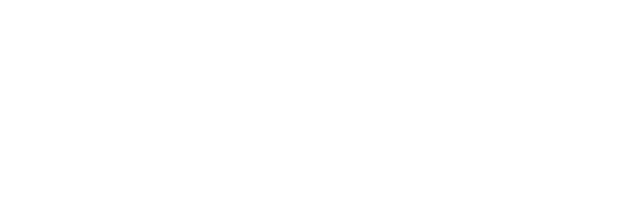
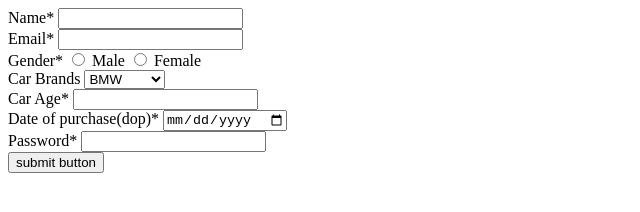
Before and after one commit to acciojob/car-insurance-form-BHAVANI28122, a website: page main.html in a window 1280 px wide. Shown: the whole page, without its empty margins (0-640 px from the left). Drawn offline with Linux system fonts and the light colour scheme.

Commit message:
created a submission

```diff
--- a/main.html
+++ b/main.html
@@ -8,6 +8,48 @@
 
 <body>
 	<!-- the entire body must be written by student -->
+<form method="post">
+	<div>
+	<label for="name">Name*</label>
+	<input type="text" id="name" required>
+	</div>
+    <div>
+	<label for="email">Email*</label>
+	<input type="email" id="email" required>
+	</div>
+	<div>
+	<label for="gender">Gender*</label>
+	<input type="radio" name="gender"required>
+	<label for="male">Male</label>
+	<input type="radio"  name="gender" required>
+	<label for="female">Female</label>
+	</div>
+	<div>
+	<label for="cars">Car Brands</label>
+  <select name="cars" id="cars" >
+  <option value="bmw">BMW</option>
+  <option value="audi">Audi</option>
+  <option value="mercedez">Mercedez</option>
+</select>
+	</div>
+	<div>
+	<label for = "carage"> Car Age*</label>
+	<input type ="number" id="age" required>
+	</div>
+	<div>
+	<label for = "dop">Date of purchase(dop)*</label>
+	<input type ="date" id="dop" required>
+	</div>
+
+	<div>
+	<label for = "password" >Password*</label>
+	<input type ="password" id="password" required>
+	</div>
+	<div>
+	<button type="submit">submit button</button>
+	</div>
+</form>
+
     <script type="text/javascript" src="./script.js">
 </script>
 
```
